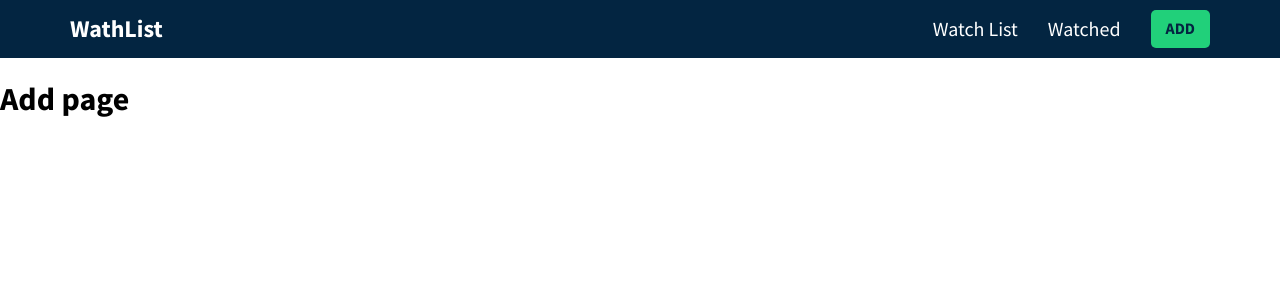
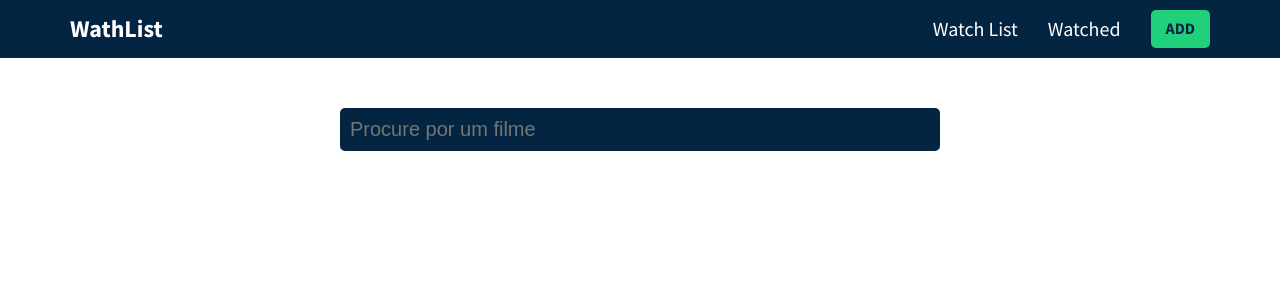
Before and after one commit to xterikatx/watchlist-tmdb, a React (Create React App) app: page /add in a window 1280 px wide. Shown: the top 300 px of the page. Built offline with nearby package versions, Linux system fonts and the light colour scheme.

Commit message:
add input search

```diff
--- a/src/components/Add.js
+++ b/src/components/Add.js
@@ -1,9 +1,25 @@
-import React from 'react'
+import {useState} from 'react'
 
 export const Add = () => {
+    const [query, setQuery] = useState('')
+
+    const onChange = event => {
+        event.preventDefault()
+
+        setQuery(event.target.value)
+    }
+
     return (
         <div className="add-page">
-            <h1>Add page</h1>
+            <div className="container">
+                <div className="add-content">
+                    <div className="input-wrapper">
+                        <input type="text" placeholder="Procure por um filme"
+                            value={query}
+                            onChange={onChange}/>
+                    </div>
+                </div>
+            </div>
         </div>
     )
 }
--- a/src/components/Watched.js
+++ b/src/components/Watched.js
@@ -1,4 +1,3 @@
-import React from 'react'
 
 export const Watched = () => {
     return (
```
